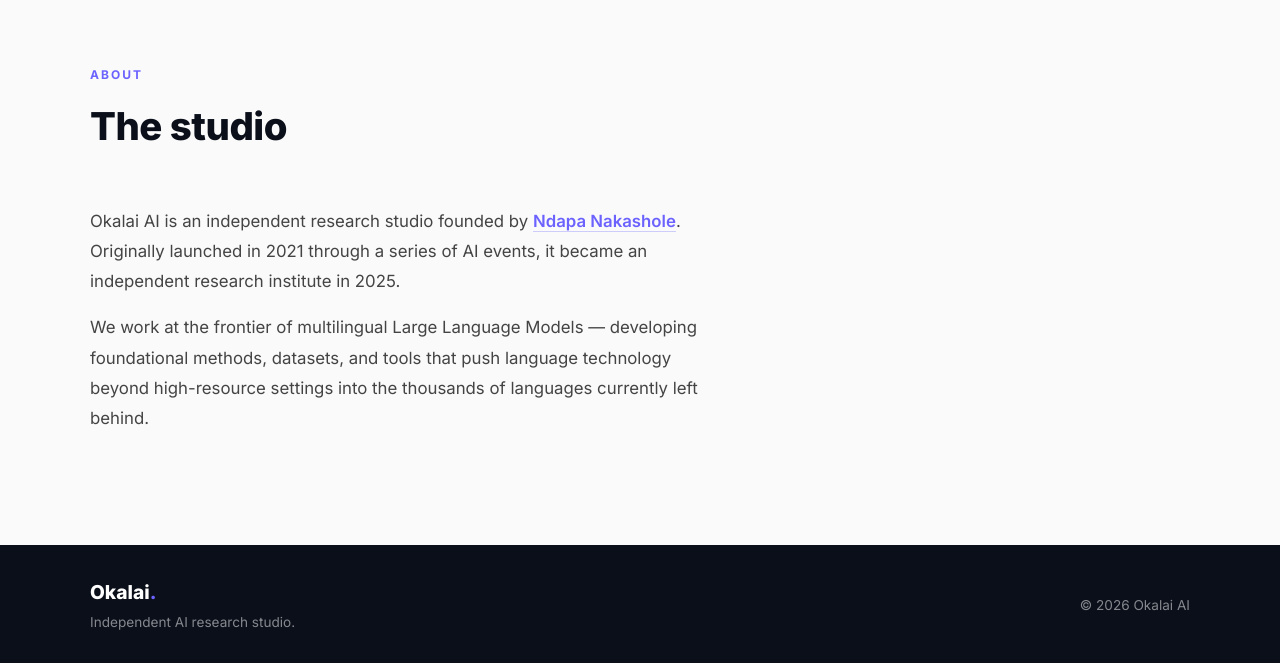
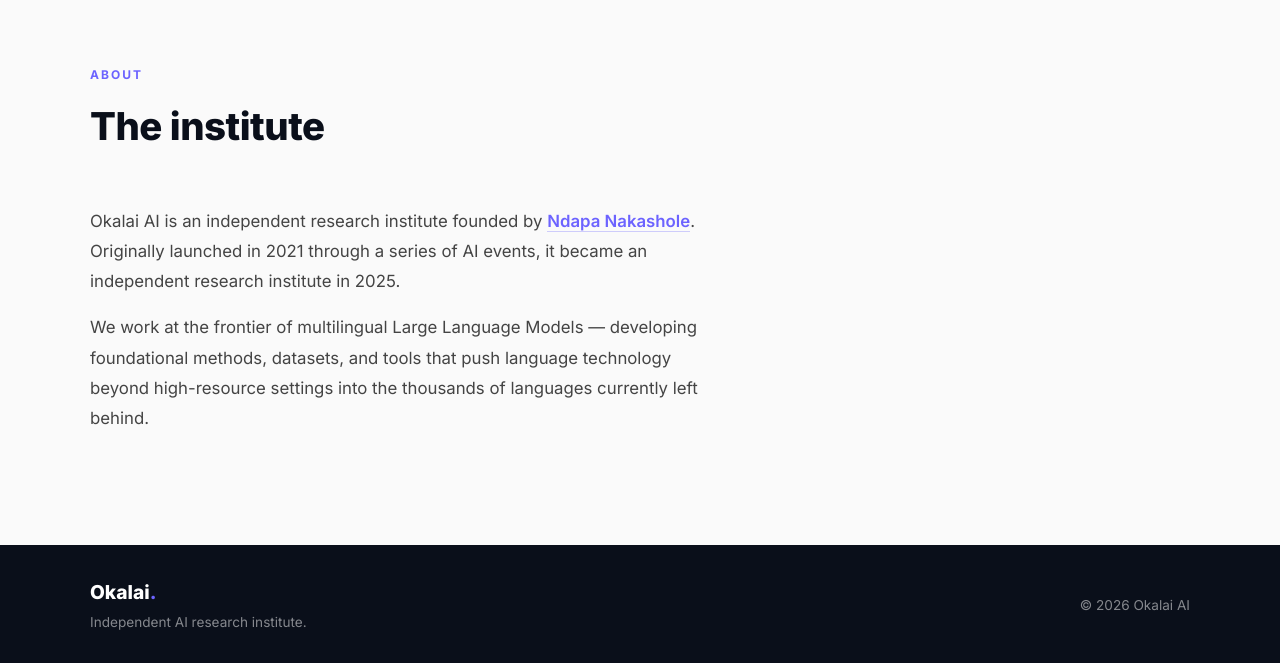
Before and after one commit to okalai-ai/okalai-site, a Jekyll site: the page built from index.md, in a window 1280 px wide and 900 px high, scrolled down 2081 px. Shown: the part 234-897 px from the top of the window. Built offline with Jekyll 4.4.1, drawn with Linux system fonts in a browser that asks for light colours; some of the changed text lies outside the part shown.

Commit message:
Update branding to institute, rename research heading

```diff
--- a/_layouts/default.html
+++ b/_layouts/default.html
@@ -4,7 +4,7 @@
   <meta charset="UTF-8" />
   <meta name="viewport" content="width=device-width, initial-scale=1.0" />
   <title>Okalai AI — Multilingual AI Research</title>
-  <meta name="description" content="Okalai AI is an independent research studio building language technology for the world's underserved languages." />
+  <meta name="description" content="Okalai AI is an independent research institute building language technology for the world's underserved languages." />
   <link rel="stylesheet" href="/assets/css/style.css" />
   <link rel="icon" href="/assets/images/favicon.png" />
   <link rel="preconnect" href="https://fonts.googleapis.com" />
@@ -46,7 +46,7 @@
     <div class="container footer-inner">
       <div class="footer-left">
         <span class="footer-logo">Okalai<span class="logo-dot">.</span></span>
-        <p>Independent AI research studio.</p>
+        <p>Independent AI research institute.</p>
       </div>
       <div class="footer-right">
         <p>&copy; <span id="year"></span> Okalai AI</p>
--- a/index.md
+++ b/index.md
@@ -5,7 +5,7 @@ title: Home
 
 <section class="hero">
   <div class="container hero-inner">
-    <div class="hero-badge" data-sr>Independent Research Studio</div>
+    <div class="hero-badge" data-sr>Independent Research Institute</div>
     <h1 data-sr>Building AI for every language.</h1>
     <p class="hero-sub" data-sr>
       We research and build language technology where today's LLMs fall short —
@@ -89,11 +89,11 @@ title: Home
   <div class="container">
     <div class="section-header" data-sr>
       <span class="section-label">About</span>
-      <h2>The studio</h2>
+      <h2>The institute</h2>
     </div>
     <div class="about-content" data-sr>
       <p>
-        Okalai AI is an independent research studio founded by <a href="https://ndapa.us">Ndapa Nakashole</a>.
+        Okalai AI is an independent research institute founded by <a href="https://ndapa.us">Ndapa Nakashole</a>.
         Originally launched in 2021 through a series of AI events, it became an independent research institute in 2025.
       </p>
       <p>
```
Also changed, not shown: other parts of index.md (+1 -1 lines).
